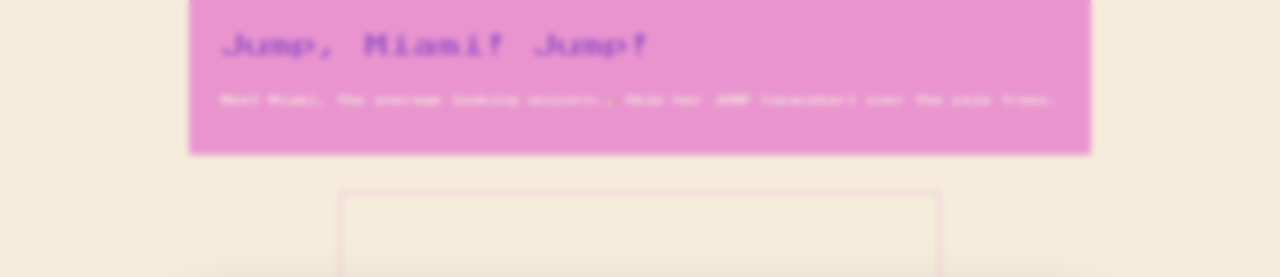
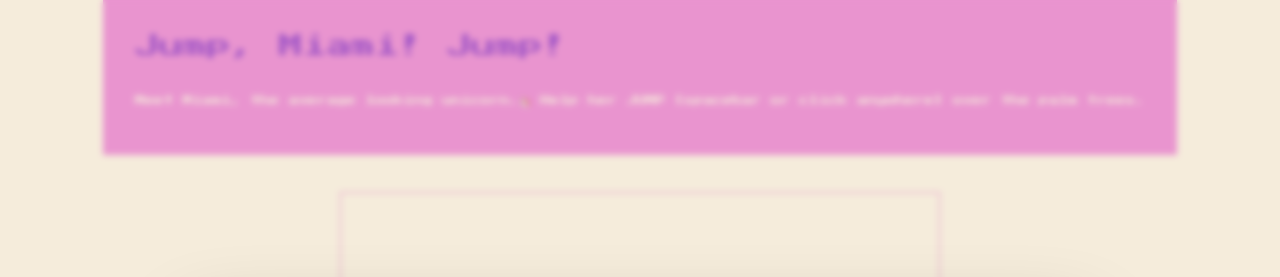
Before and after one commit to malarysnow/jump-miami-game, a plain HTML site: page index.html in a window 1280 px wide. Shown: the top 277 px of the page. Drawn offline with nearby package versions, Linux system fonts and the light colour scheme.

Commit message:
Update HTML

```diff
--- a/index.html
+++ b/index.html
@@ -12,7 +12,7 @@
 <!-- JUMP, MIAMI THE UNICORN -->
     <div class= "intro">
         <h1 class = "intro-h">Jump, Miami! Jump!</h1>
-        <p class="intro-p">Meet Miami, the average looking unicorn.🦄 Help her JUMP [spacebar] over the palm trees.</p>
+        <p class="intro-p">Meet Miami, the average looking unicorn.🦄 Help her JUMP [spacebar or click anywhere] over the palm trees.</p>
     </div>
     <!-- JUMP COUNT & HIGHEST JUMP COUNT -->
     <section class= "scores">
```
